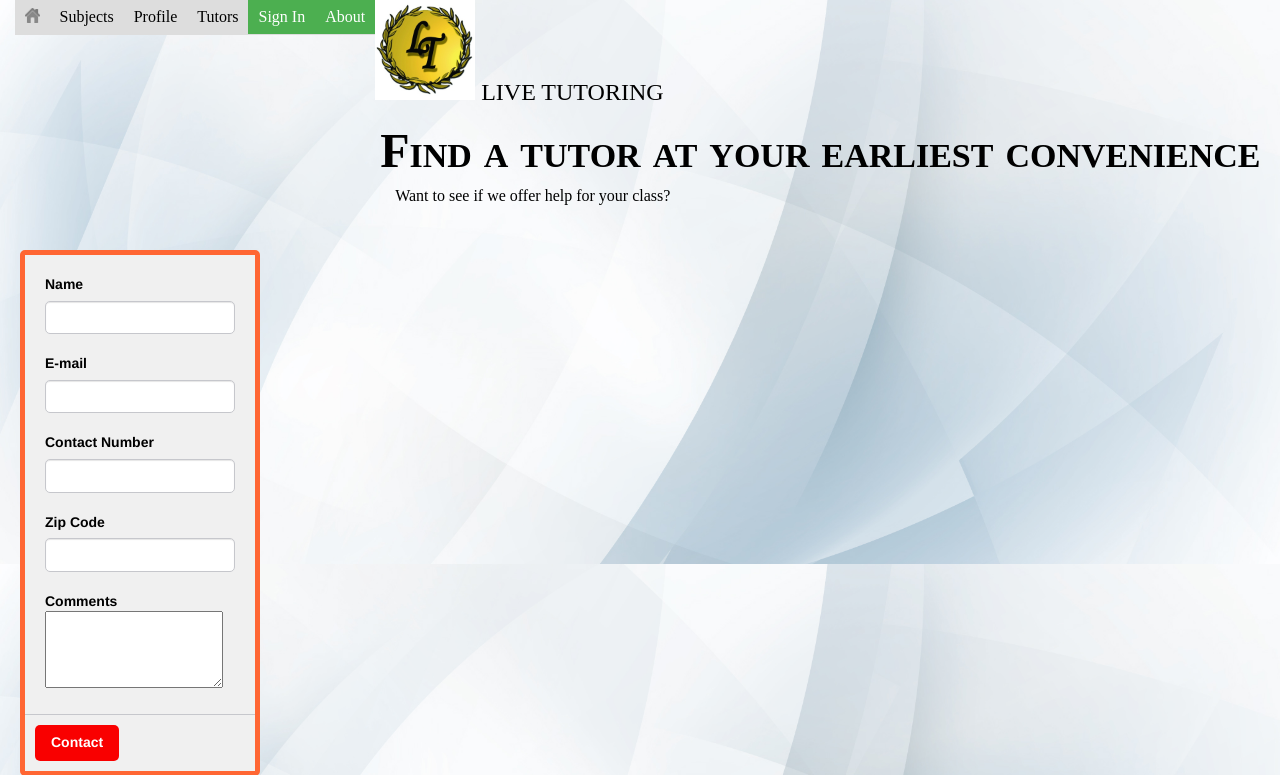
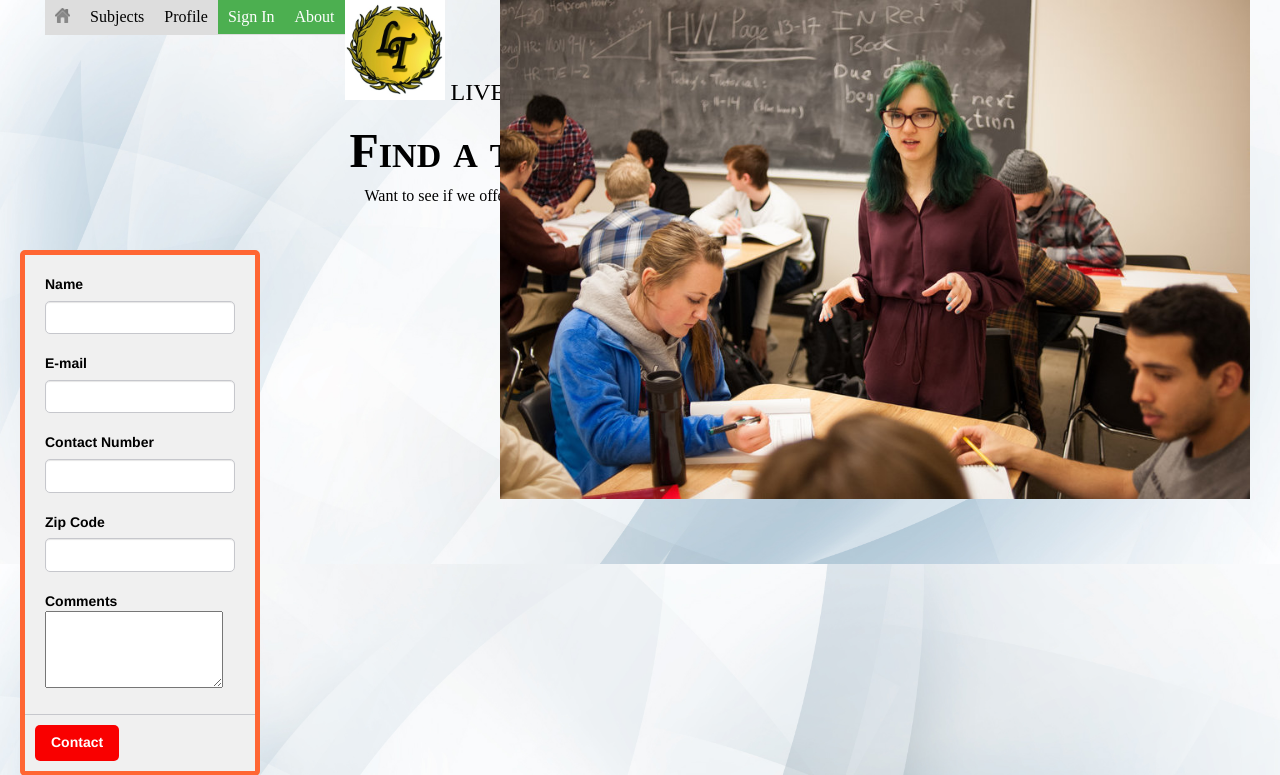
Before and after one commit to yapa5475/software_project, a PHP site: page /homepage.html in a window 1280 px wide; the page is wider, and only the part inside the window is pictured. Shown: the top 775 px of that part. Run offline with PHP 8.4, Linux system fonts and the light colour scheme.

Commit message:
Added files via upload

```diff
--- a/software/homepage.css
+++ b/software/homepage.css
@@ -140,3 +140,10 @@ li a:hover {
 .img1{
 	position: absolute;
 	left : 350px;
+
+}
+.slide{
+   width : 500px;
+   position: absolute;
+   left: 500px;
+}
--- a/software/homepage.html
+++ b/software/homepage.html
@@ -15,24 +15,18 @@
 	<link rel="stylesheet" type="text/css" href="homepage.css">
 </head>
 
-<body>
-
-
 	</header>
-
-
 	<nav>
 		<ul>
 			<li><a href="homepage.html"><img border="0"	src="home.png" width="15" height="15"></a></li>
 			<li><a href="subjects.html">Subjects</a></li>
 			<li><a href="profile.html">Profile</a></li>
-			<li><a href="tutors.html">Tutors</a></li>
 			<li style="float:right"><a class="active" href="about.html">About</a></li>
 			<li style="float:right"><a class="active" href="signin.html">Sign In</a></li>
 
 		</ul>
 	</nav>
-
+	<body>
 	<section>
 
 		<a href="homepage.html"><img src="logoLT.jpg" alt="logo" style="width:100px;height:100px;"></a><font size = "5" color="black"> LIVE TUTORING</font>
@@ -92,8 +86,37 @@
 
   </div>
 
+ <style>
+.mySlides {display:none;}
+</style>
+<body>
 
+<div class="slide" >
 
+<img class="mySlides " src="1112.jpg" style="width:150%">
+<img class="mySlides " src="111111.jpg" style="width:150%">
+<img class="mySlides " src="1123.jpg" style="width:150%">
+<img class="mySlides " src="h11.jpg" style="width:150%">
+
+</div>
+
+<script>
+var myIndex = 0;
+carousel();
+
+function carousel() {
+    var i;
+    var x = document.getElementsByClassName("mySlides");
+    for (i = 0; i < x.length; i++) {
+       x[i].style.display = "none";
+    }
+    myIndex++;
+    if (myIndex > x.length) {myIndex = 1}
+    x[myIndex-1].style.display = "block";
+    setTimeout(carousel, 3000);
+}
+</script>
+</div>
 
  </div>
 
```
Also changed, not shown: software/111111.jpg (added), software/1112.jpg (added), software/1123.jpg (added), software/h11.jpg (added).
